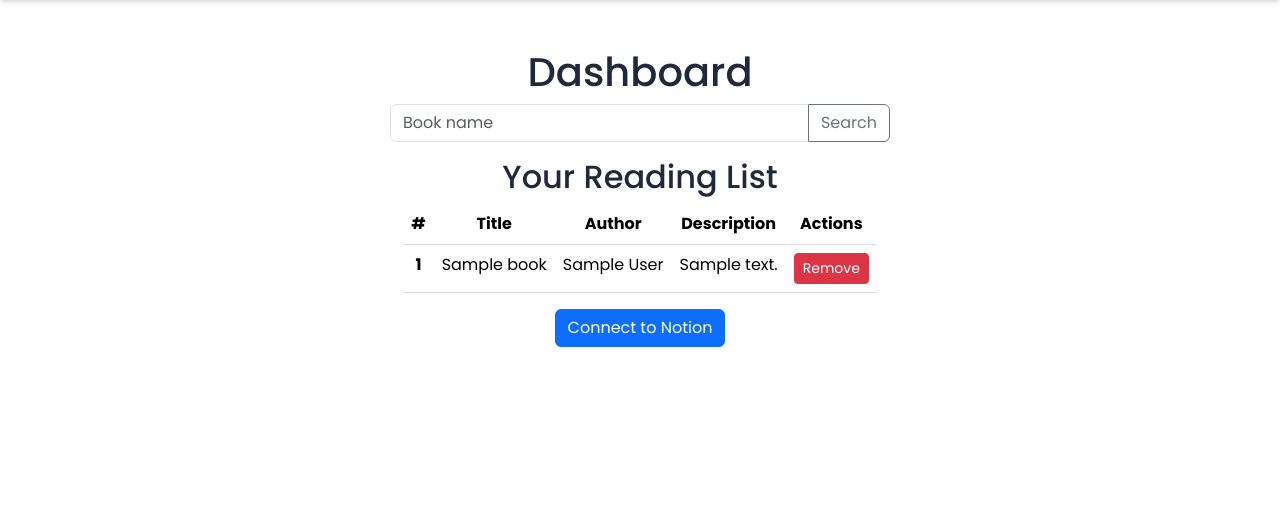
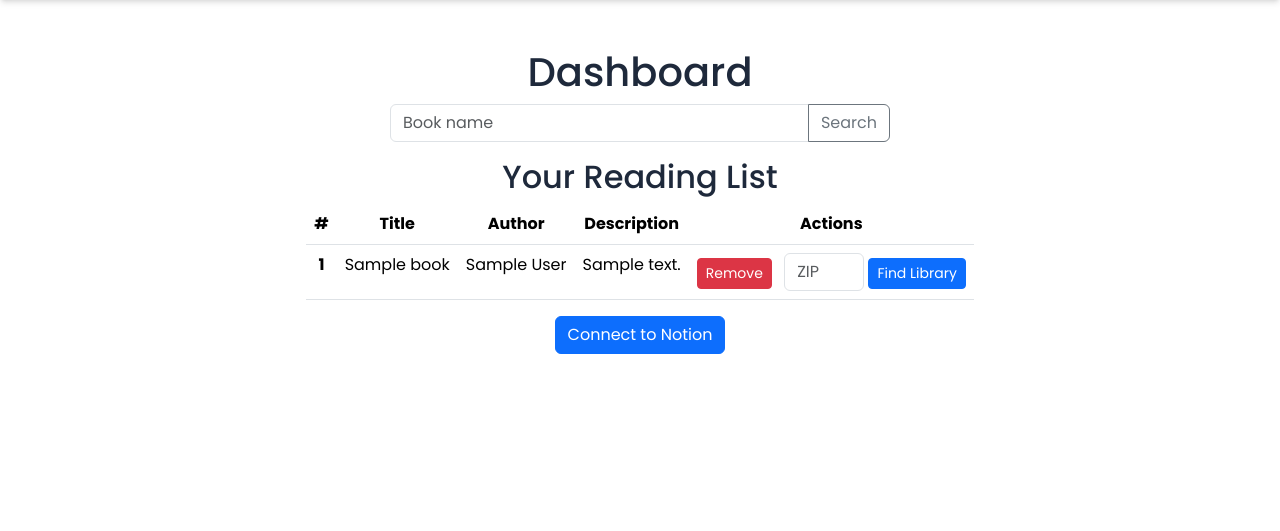
Before and after one commit to dellygzz/project3SEO, a Flask app: page /dashboard in a window 1280 px wide. Shown: the part 62-593 px from the top of the page. Run offline with Flask 3, Linux system fonts and the light colour scheme; the visitor is signed in with stand-in values (Sample User, id 1); tables that the repository leaves empty hold one stand-in row (values such as "Sample post").

Commit message:
adding zip code input

```diff
--- a/templates/dashboard.html
+++ b/templates/dashboard.html
@@ -34,12 +34,21 @@ Dashboard
       <td>{{ book["author"] }}</td>
       <td>{{ book["description"][:100] }}{% if book["description"]|length > 100 %}...{% endif %}</td>
       <td>
+
         <form method="POST" action="{{ url_for('remove_book') }}" class="d-inline">
           <input type="hidden" name="google_book_id" value="{{ book['google_book_id'] }}">
           <button type="submit" class="btn btn-danger btn-sm"
             onclick="return confirm('Are you sure you want to remove this book?')">Remove</button>
         </form>
+
+
+        <form method="POST" action="{{ url_for('find_libraries') }}" class="d-inline ms-2 mt-2">
+          <input type="hidden" name="title" value="{{ book.title }}">
+          <input type="text" name="zip" maxlength="5" placeholder="ZIP" required style="width: 80px;" class="form-control d-inline-block">
+          <button type="submit" class="btn btn-primary btn-sm">Find Library</button>
+        </form>
       </td>
+
     </tr>
     {% endfor %}
   </tbody>
```
